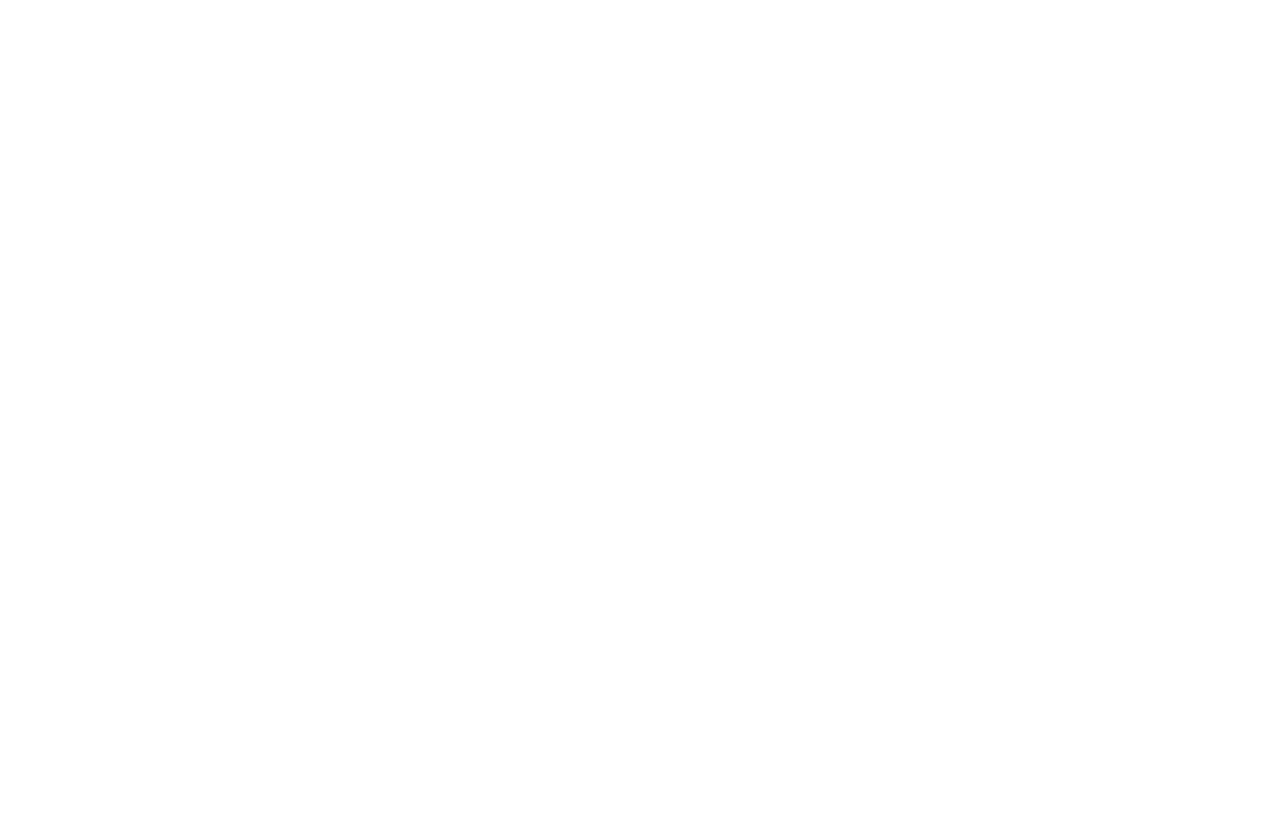
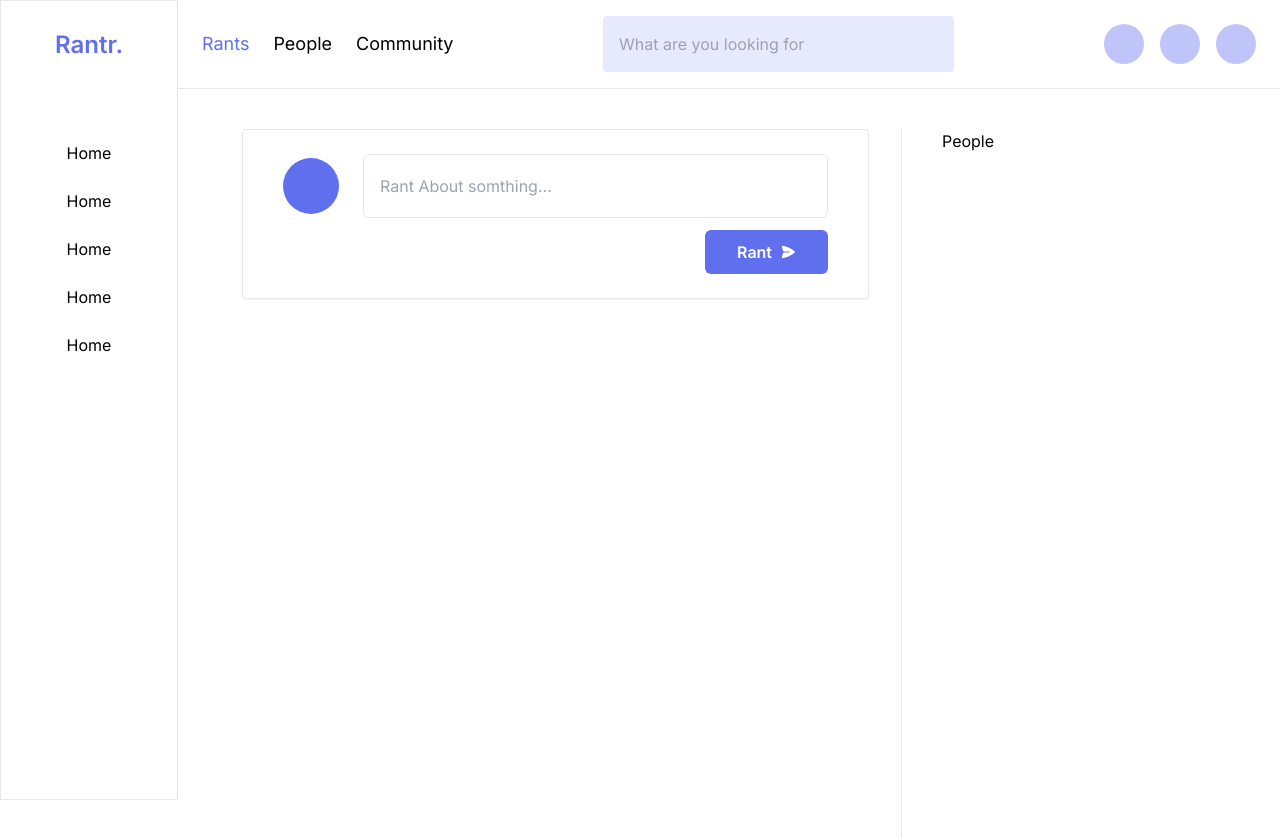
Before and after one commit to indie-hack-jos/Rantr-frontend, a Next.js app: page / in a window 1280 px wide. Shown: the top 838 px of the page. Before the commit the page ends 800 px from the top, so only its background shows below. Built offline with nearby package versions, Linux system fonts and the light colour scheme.

Commit message:
feat:  implement nav, sidebar and post header in home

```diff
--- a/src/app/page.tsx
+++ b/src/app/page.tsx
@@ -1,9 +1,24 @@
+import { Feeds } from "@/components/home/feeds";
+import Nav from "@/components/nav/nav";
+import { HomePageLayout } from "@/layouts/homePageLayout";
 import Image from "next/image";
 
 export default function Home() {
   return (
-    <main className="">
 
+    <main className="min-h-screen">
+    <HomePageLayout>
+        <section className="w-full px-8 py-10 flex gap-10">
+
+            <div className="w-2/3 border-r min-h-screen">
+              <Feeds />
+            </div>
+            <div className="w-/3">
+              People
+            </div>
+        </section>
+    </HomePageLayout>
     </main>
+
   );
 }
--- a/src/app/signup/page.tsx
+++ b/src/app/signup/page.tsx
@@ -7,9 +7,10 @@
             <div className='md:w-[33%]'>
 
                 <header className='text-center'>
-                    <h2 className='text-2xl font-bold mb-2 text-primary'>Rantr</h2>
+                    <h2 className='text-2xl font-bold mb-1 text-primary'>Rantr.</h2>
+                    <h5 className='text-xl text-gray-600'>Hi, new user</h5>
 
-                    <h5 className='text-xl text-gray-600'>Create an account</h5>
+                    <h5 className='text-xl text-gray-600'>Create your account</h5>
                 </header>
 
                 <form className='flex flex-col gap-2 mt-6 w-full'>
--- /dev/null
+++ b/src/components/home/feeds.tsx
@@ -0,0 +1,10 @@
+import React from 'react'
+import FeedHeader from './header'
+
+export const Feeds = () => {
+  return (
+    <div className='w-full px-8'>
+        <FeedHeader />
+    </div>
+  )
+}
--- /dev/null
+++ b/src/components/home/header.tsx
@@ -0,0 +1,29 @@
+export default function FeedHeader() {
+  return (
+  <header className="w-full bg-white shadow-sm px-10 py-6 border rounded">
+        <div className="flex gap-6 items-center justify-center">
+            <div className="profile">
+                <div className="h-14 w-14 rounded-full bg-primary"></div>
+            </div>
+            <div className="border h-16 rounded-md grow flex items-center px-4">
+                <div className="text-gray-400">Rant About somthing...</div>
+            </div>
+
+
+        </div>
+        <div className="flex justify-between mt-3">
+                <div></div>
+                <button className="py-2.5 px-8 rounded-md bg-primary text-white font-semibold flex gap-2 items-center ">
+                    Rant
+                    <span>
+                    <svg xmlns="http://www.w3.org/2000/svg" viewBox="0 0 20 20" fill="currentColor" className="w-4 h-4">
+  <path d="M3.105 2.288a.75.75 0 0 0-.826.95l1.414 4.926A1.5 1.5 0 0 0 5.135 9.25h6.115a.75.75 0 0 1 0 1.5H5.135a1.5 1.5 0 0 0-1.442 1.086l-1.414 4.926a.75.75 0 0 0 .826.95 28.897 28.897 0 0 0 15.293-7.155.75.75 0 0 0 0-1.114A28.897 28.897 0 0 0 3.105 2.288Z" />
+</svg>
+
+                    </span>
+                    </button>
+            </div>
+  </header>
+
+  )
+}
--- a/src/components/nav/Nav.tsx
+++ b/src/components/nav/Nav.tsx
@@ -1,11 +1,33 @@
+import Link from 'next/link'
 import React from 'react'
 
-export const nav = () => {
-  return (
-    <nav className='w-full py-2'>
-        <div className="container mx-auto flex justify-center">
-            <h3>Rantr.</h3>
+export default function Nav() {
+    return (
+        <nav className='py-4 border-b'>
+            <div className="container mx-auto flex justify-between items-center px-6">
+                <ul className="flex gap-6 text-lg font-semiboldw-1/3">
+                    <li className='text-primary'>Rants</li>
+                    <li>People</li>
+                    <li>Community</li>
+                </ul>
+
+                    <div className="search w-1/3">
+                        <form action="" className=''>
+                            <input type="text" className='py-4 border-none bg-primary bg-opacity-15 rounded w-full px-4 focus:outline-primary text-gray-400' placeholder='What are you looking for' />
+                        </form>
+                    </div>
+                <div className='flex gap-4'>
+                    {/* <Link href="/signup"><button className='py-2.5 px-6 bg-primary text-white rounded'>Join rantr</button></Link>
+                <Link href="/login"><button className='py-2.5 px-6 bg-gray-600 bg-opacity-30  rounded'>Signin</button></Link> */}
+
+                <span className='h-10 w-10 rounded-full bg-primary bg-opacity-40'></span>
+                <span className='h-10 w-10 rounded-full bg-primary bg-opacity-40'></span>
+                <span className='h-10 w-10 rounded-full bg-primary bg-opacity-40'></span>
+
+            </div>
+
+
         </div>
-    </nav>
+    </nav >
   )
 }
--- /dev/null
+++ b/src/components/nav/sidebar.tsx
@@ -0,0 +1,22 @@
+import React from 'react'
+
+export const Sidebar = () => {
+  return (
+    <div className='w-44 h-full max-h-screen overflow-hidden px-4 py-7 text-center'>
+        <header>
+            <h1 className='text-2xl font-semibold text-primary'>Rantr.</h1>
+        </header>
+
+        <nav className="w-full h-full flex justify-center mt-20">
+          <ul className='flex flex-col gap-6'>
+            <li>Home</li>
+            <li>Home</li>
+            <li>Home</li>
+            <li>Home</li>
+            <li>Home</li>
+
+          </ul>
+        </nav>
+    </div>
+  )
+}
--- /dev/null
+++ b/src/layouts/homePageLayout.tsx
@@ -0,0 +1,28 @@
+import Nav from '@/components/nav/nav';
+import { Sidebar } from '@/components/nav/sidebar'
+import React, { FC } from 'react'
+
+interface LayoutProps {
+    children: React.ReactNode;
+  }
+
+export const HomePageLayout: FC<LayoutProps> = ({ children }) => {
+  return (
+    <main className='w-full flex min-h-screen'>
+
+
+        <div className="fixed bg-white border border-r h-screen max-h-screen overflow-hidden">
+            <Sidebar />
+        </div>
+
+        <div className="grow">
+            <Nav />
+            {children}
+        </div>
+
+
+
+
+    </main>
+  )
+}
--- a/tailwind.config.ts
+++ b/tailwind.config.ts
@@ -14,7 +14,8 @@
           "conic-gradient(from 180deg at 50% 50%, var(--tw-gradient-stops))",
       },
       colors: {
-        primary: '#018081'
+        // primary: '#018081'
+        primary: '#5F6FEE'
       },
     },
   },
```
